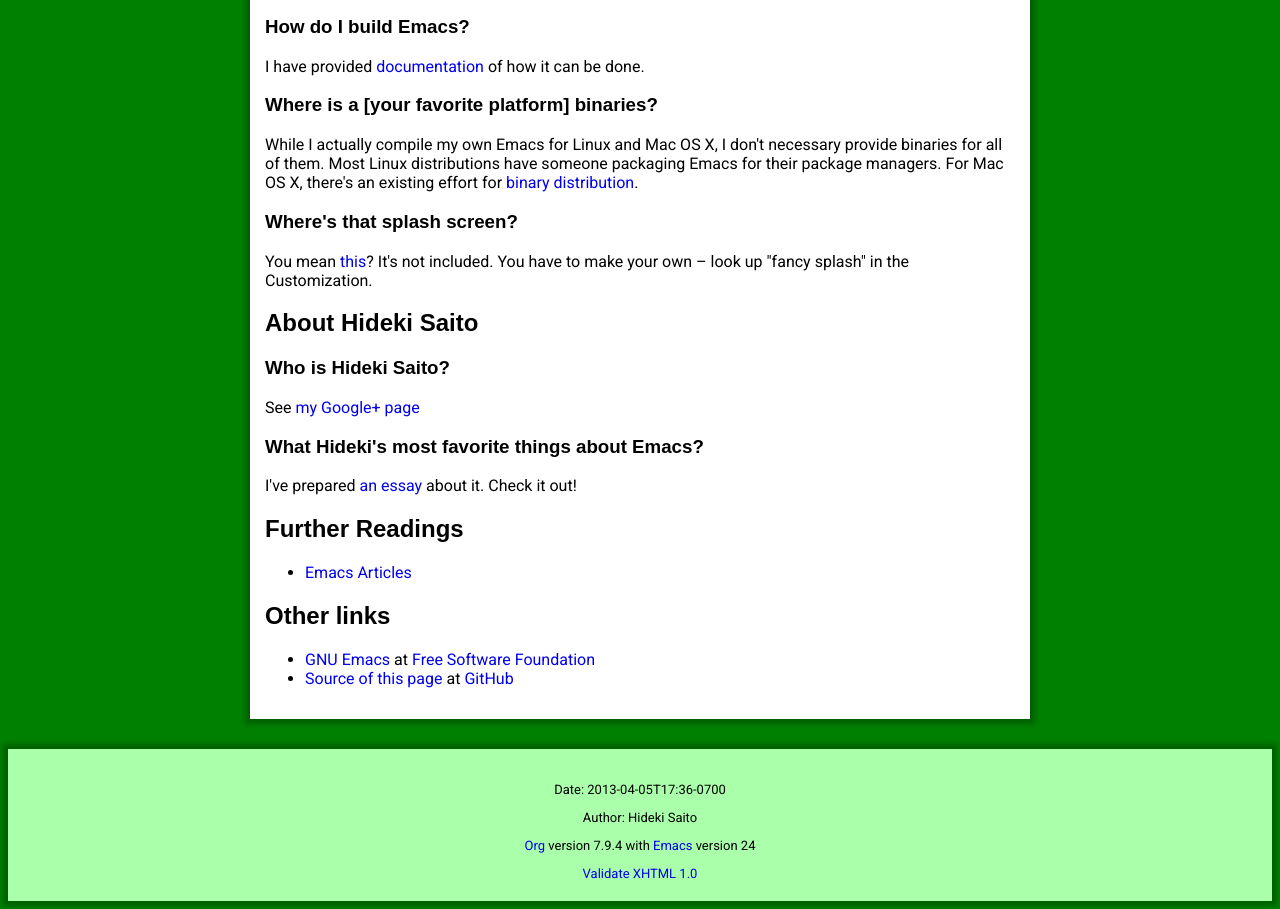
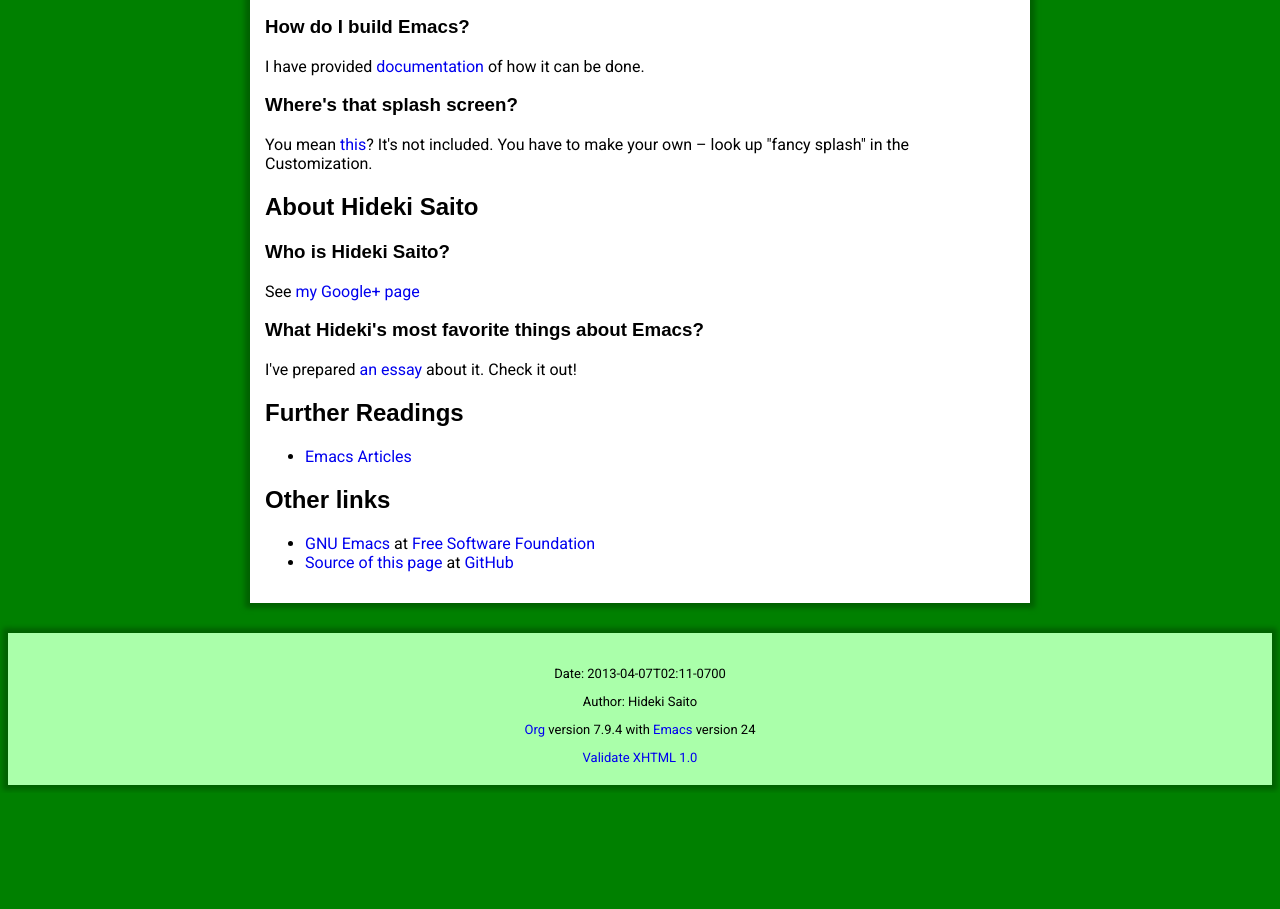
Before and after one commit to hsaito/hidekisaito-emacs-build-page, a plain HTML site: page index.html in a window 1280 px wide. Shown: the part 3316-4225 px from the top of the page. After the commit the page ends 4109 px from the top, so only its background shows below. Drawn offline with Linux system fonts and the light colour scheme; a web font is replaced by a local one.

Commit message:
Removed no longer applicable information

```diff
--- a/index.html
+++ b/index.html
@@ -7,7 +7,7 @@
 <meta http-equiv="Content-Type" content="text/html;charset=utf-8"/>
 <meta name="title" content="Hideki Saito's Emacs Builds"/>
 <meta name="generator" content="Org-mode"/>
-<meta name="generated" content="2013-04-05T17:36-0700"/>
+<meta name="generated" content="2013-04-07T02:11-0700"/>
 <meta name="author" content="Hideki Saito"/>
 <meta name="description" content="Emacs Builds prepared by Hideki Saito"/>
 <meta name="keywords" content="Emacs, software, OSS, compile, build, binaries"/>
@@ -399,19 +399,8 @@ A binary package will also be signed using OpenPGP key AFF2E40B.
 </div>
 
 <div id="outline-container-3-7" class="outline-3">
-<h3 id="sec-3-7">Where is a [your favorite platform] binaries?</h3>
+<h3 id="sec-3-7">Where's that splash screen?</h3>
 <div class="outline-text-3" id="text-3-7">
-
-<p>While I actually compile my own Emacs for Linux and Mac OS X, I don't necessary provide binaries for all of them. Most Linux distributions have someone packaging Emacs for their package managers. For Mac OS X, there's an existing effort for <a href="http://emacsformacosx.com/">binary distribution</a>.
-</p>
-
-</div>
-
-</div>
-
-<div id="outline-container-3-8" class="outline-3">
-<h3 id="sec-3-8">Where's that splash screen?</h3>
-<div class="outline-text-3" id="text-3-8">
 
 <p>You mean <a href="https://plus.google.com/103005664980673293345/posts/DzmihL834mt">this</a>? It's not included. You have to make your own &ndash; look up "fancy splash" in the Customization.
 </p>
@@ -480,7 +469,7 @@ A binary package will also be signed using OpenPGP key AFF2E40B.
 </div>
 
 <div id="postamble">
-<p class="date">Date: 2013-04-05T17:36-0700</p>
+<p class="date">Date: 2013-04-07T02:11-0700</p>
 <p class="author">Author: Hideki Saito</p>
 <p class="creator"><a href="http://orgmode.org">Org</a> version 7.9.4 with <a href="http://www.gnu.org/software/emacs/">Emacs</a> version 24</p>
 <a href="http://validator.w3.org/check?uri=referer">Validate XHTML 1.0</a>
```
Also changed, not shown: 1 other file.
